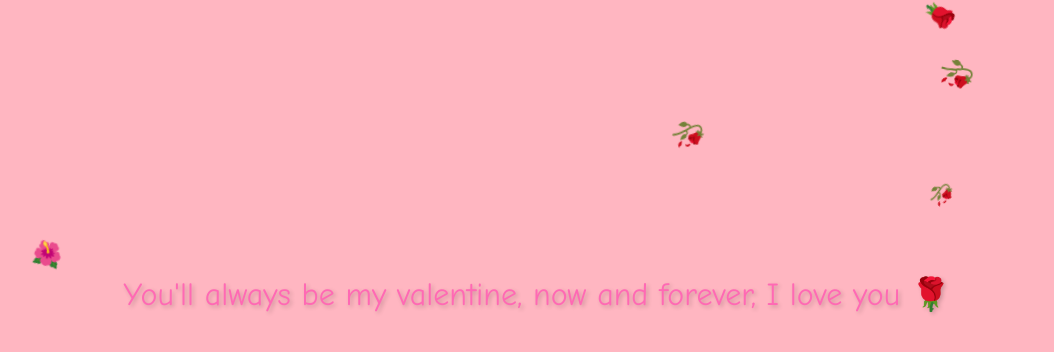
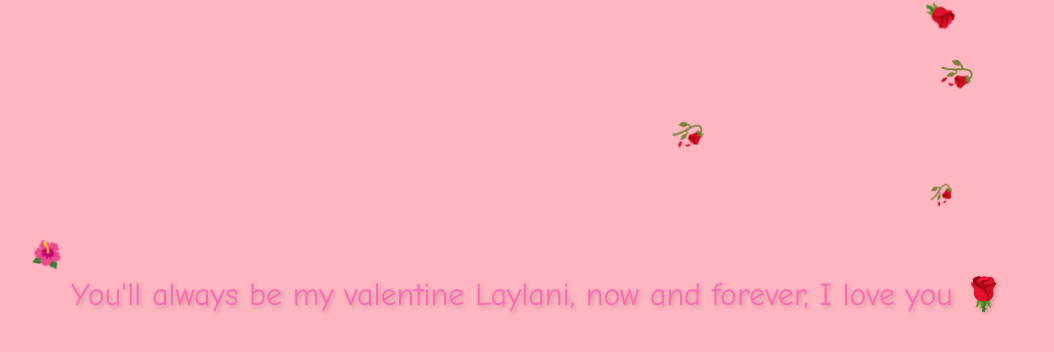
Before and after one commit to HazelnutAndAlmond/ForLaylani, a plain HTML site: page index.html in a window 1280 px wide. Both pictures are taken after a click on the button "Yes! ❤️". Shown: the part 106-458 px from the top of the page, without its empty margins (103-1157 px from the left). Drawn offline with Linux system fonts and the light colour scheme.

Commit message:
Update index.html

```diff
--- a/index.html
+++ b/index.html
@@ -110,7 +110,7 @@
 
         yesBtn.addEventListener('click', () => {
             startAnimation();
-            question.innerHTML = "You'll always be my valentine, now and forever, I love you 🌹";
+            question.innerHTML = "You'll always be my valentine Laylani, now and forever, I love you 🌹";
             buttons.style.display = 'none';
         });
 
```
